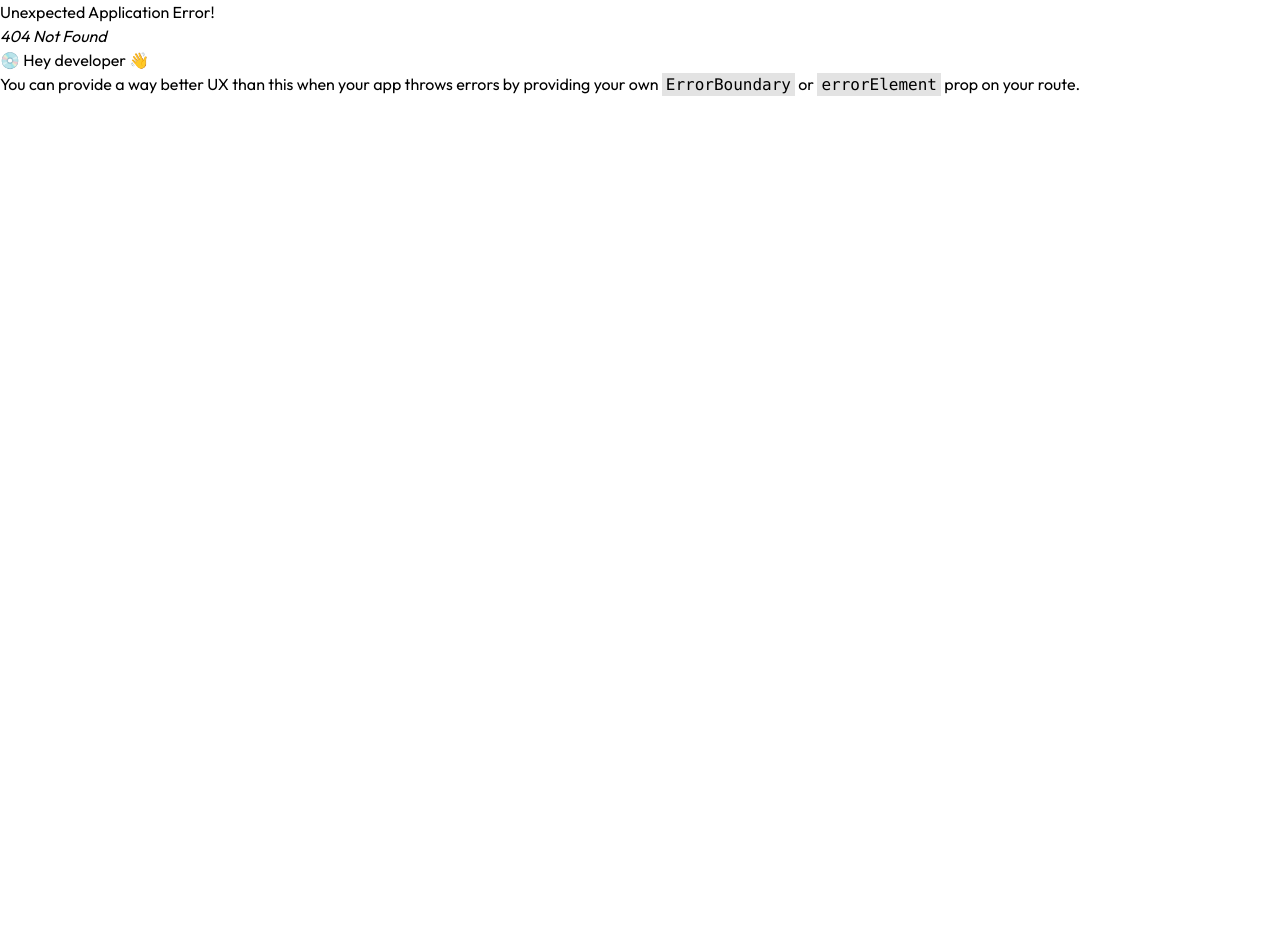
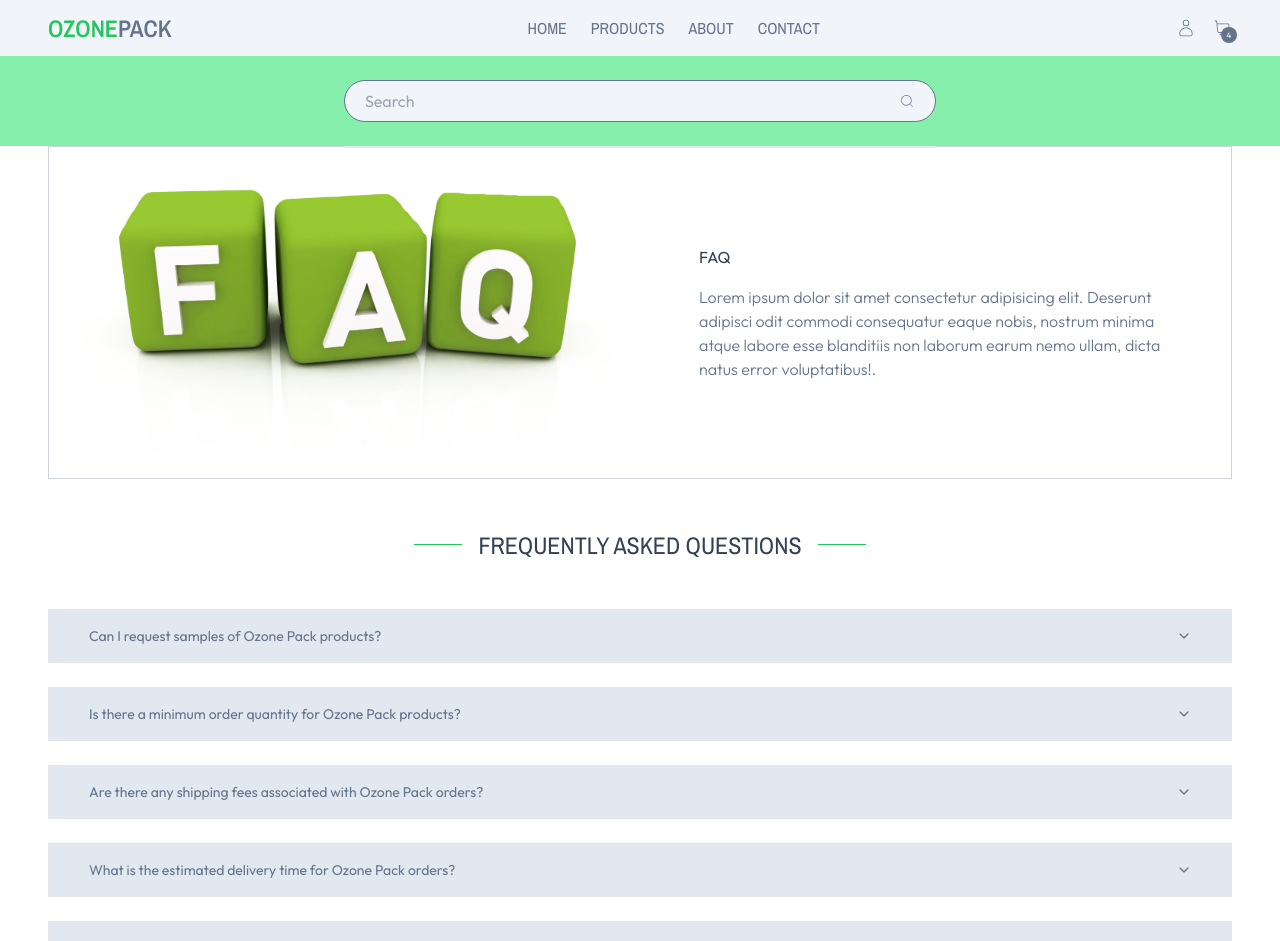
Before and after one commit to CristianAlexa/ozonepack, a React (Vite) app: page /faq in a window 1280 px wide. Before the commit this address had no page. Shown: the top 941 px of the page. Before the commit the page ends 800 px from the top, so only its background shows below. Built offline with nearby package versions, Linux system fonts and the light colour scheme.

Commit message:
FAQ page

```diff
--- a/src/App.jsx
+++ b/src/App.jsx
@@ -10,6 +10,7 @@
 import About from "./pages/About";
 import Products from "./pages/Products";
 import Contact from "./pages/Contact";
+import Faq from "./pages/Faq";
 
 // layouts
 import RootLayout from "./layouts/RootLayout";
@@ -21,6 +22,7 @@
       <Route path="about" element={<About />} />
       <Route path="products" element={<Products />} />
       <Route path="contact" element={<Contact />} />
+      <Route path="faq" element={<Faq />} />
     </Route>
   )
 );
--- a/src/assets/data.js
+++ b/src/assets/data.js
@@ -59,6 +59,39 @@
 ];
 
 export const features = ["Recyclable", "Compostable"];
+
+export const faq = [
+  {
+    _id: "001",
+    question: "Can I request samples of Ozone Pack products?",
+    answer:
+      "Yes, we do offer samples of our products free of charge. Please note that depending on the method of delivery i.e. DPD or Post, there might be a nominal delivery charge applicable for sending the samples. You can request samples by submitting the samples request form located on the samples page using the relevant product codes.",
+  },
+  {
+    _id: "002",
+    question: "Is there a minimum order quantity for Ozone Pack products?",
+    answer:
+      "There is no minimum order quantity (MOQ) for our standard packaging/stock lines. However, when placing orders for branded or bespoke packaging, a minimum order quantity requirement applies. For additional details, please feel free to contact us.",
+  },
+  {
+    _id: "003",
+    question: "Are there any shipping fees associated with Ozone Pack orders?",
+    answer:
+      "Ozone Pack provides free delivery to UK mainland addresses for orders exceeding a minimum total value of £99 excluding VAT. For orders below this threshold, a standard non-refundable delivery charge of £6.99 (plus VAT) is applicable.",
+  },
+  {
+    _id: "004",
+    question: "What is the estimated delivery time for Ozone Pack orders?",
+    answer:
+      "Ozone Pack aims to deliver UK Mainland orders completed before 1.00 pm within 1-2 working days, excluding public bank holidays. Larger bulk orders exceeding courier rates may be delivered by pallet within 2-3 working days. We also offer a next-day pallet delivery service for which there is an additional charge. Delays due to unforeseen circumstances may occur, and customers are advised to plan accordingly.",
+  },
+  {
+    _id: "005",
+    question: "What is the return policy for Ozone Pack products?",
+    answer:
+      "We accept returns for goods that are in resalable condition, similar to their state upon delivery. Prior written confirmation and arrangement are necessary for returns.Please note that arranging a collection will incur a minimum courier collection of £20.00 plus VAT and 20% restocking fee. The courier collection charge will vary according to the size of the order. Notification of any return requests must be made within 14 working days from receipt of your order.",
+  },
+];
 
 export const products = [
   {
--- /dev/null
+++ b/src/components/Accordion.jsx
@@ -0,0 +1,13 @@
+import AccordionBlock from "./AccordionBlock";
+
+const Accordion = ({ faq }) => {
+  return (
+    <div className="">
+      {faq.map((question) => (
+        <AccordionBlock question={question} key={question._id} />
+      ))}
+    </div>
+  );
+};
+
+export default Accordion;
--- /dev/null
+++ b/src/components/AccordionBlock.jsx
@@ -0,0 +1,32 @@
+import { useState } from "react";
+
+import { IoIosArrowDown } from "react-icons/io";
+
+const AccordionBlock = ({ question }) => {
+  const [isOpen, setIsOpen] = useState(false);
+
+  const handleClick = () => setIsOpen((prev) => !prev);
+  return (
+    <div className="border mb-6" key={question._id}>
+      <div
+        id={question._id}
+        onClick={handleClick}
+        className="flex w-full justify-between px-10 py-4 bg-slate-200 items-center cursor-pointer"
+      >
+        <h3>{question.question}</h3>
+        <span className={isOpen ? "rotate-180 transition duration-150" : ""}>
+          <IoIosArrowDown />
+        </span>
+      </div>
+      <p
+        className={`font-light text-slate-500 px-10 transition-all duration-150 ease-in-out ${
+          isOpen ? "h-auto max-h-[9999px] py-4 " : "max-h-0 overflow-hidden"
+        }`}
+      >
+        {question.answer}
+      </p>
+    </div>
+  );
+};
+
+export default AccordionBlock;
--- /dev/null
+++ b/src/components/Faq/FaqComp.jsx
@@ -0,0 +1,39 @@
+import SectionTitle from "../SectionTitle";
+import aboutImg from "../../assets/pictures/FAQ.png";
+import Accordion from "../Accordion";
+
+import { useContext, useState } from "react";
+import { OzoneContext } from "../../context/OzoneContext";
+
+const FaqComp = () => {
+  const { faq } = useContext(OzoneContext);
+
+  return (
+    <>
+      <section className="flex flex-col sm:flex-row border border-gray-300">
+        {/* Hero left side */}
+        <img className="w-full sm:w-1/2" src={aboutImg} alt="" />
+        {/* Hero right side */}
+        <div className="w-full sm:w-1/2 flex items-center justify-center py-20 sm:py-0">
+          <div className="text-slate-700 w-4/5 flex flex-col gap-4">
+            <h3>FAQ</h3>
+            <p className="font-light text-slate-500">
+              Lorem ipsum dolor sit amet consectetur adipisicing elit. Deserunt
+              adipisci odit commodi consequatur eaque nobis, nostrum minima
+              atque labore esse blanditiis non laborum earum nemo ullam, dicta
+              natus error voluptatibus!.
+            </p>
+          </div>
+        </div>
+      </section>
+      <div className="text-center py-12">
+        <SectionTitle>FREQUENTLY ASKED QUESTIONS</SectionTitle>
+      </div>
+      <section className="flex md:flex-row text-sm mb-20">
+        <Accordion faq={faq} />
+      </section>
+    </>
+  );
+};
+
+export default FaqComp;
--- a/src/context/OzoneContext.jsx
+++ b/src/context/OzoneContext.jsx
@@ -1,4 +1,4 @@
-import { products, categories, features } from "../assets/data";
+import { products, categories, features, faq } from "../assets/data";
 import { createContext, useState } from "react";
 
 export const OzoneContext = createContext();
@@ -15,6 +15,7 @@
     products,
     categories,
     features,
+    faq,
     search,
     setSearch,
     displayOnSale,
--- /dev/null
+++ b/src/pages/Faq.jsx
@@ -0,0 +1,19 @@
+// components
+import Section from "../components/Section";
+import FaqComp from "../components/Faq/FaqComp";
+import SubscribeBlock from "../components/SubscribeBlock/SubscribeBlock";
+
+const Faq = () => {
+  return (
+    <>
+      <Section>
+        <FaqComp />
+      </Section>
+      <Section bgColor={"bg-green-100"}>
+        <SubscribeBlock />
+      </Section>
+    </>
+  );
+};
+
+export default Faq;
--- a/src/pages/Products.jsx
+++ b/src/pages/Products.jsx
@@ -89,9 +89,9 @@
               </div>
             </div>
             <div className="pb-12 grid grid-cols-1 sm:grid-cols-2 lg:grid-cols-4 gap-4 gap-y-6">
-              {displayedProducts.map((prod, index) => (
+              {displayedProducts.map((prod) => (
                 <ProductThumb
-                  key={index}
+                  key={prod._id}
                   sku={prod.sku}
                   img={prod.img}
                   id={prod._id}
```
Also changed, not shown: src/assets/pictures/FAQ.png (added).
